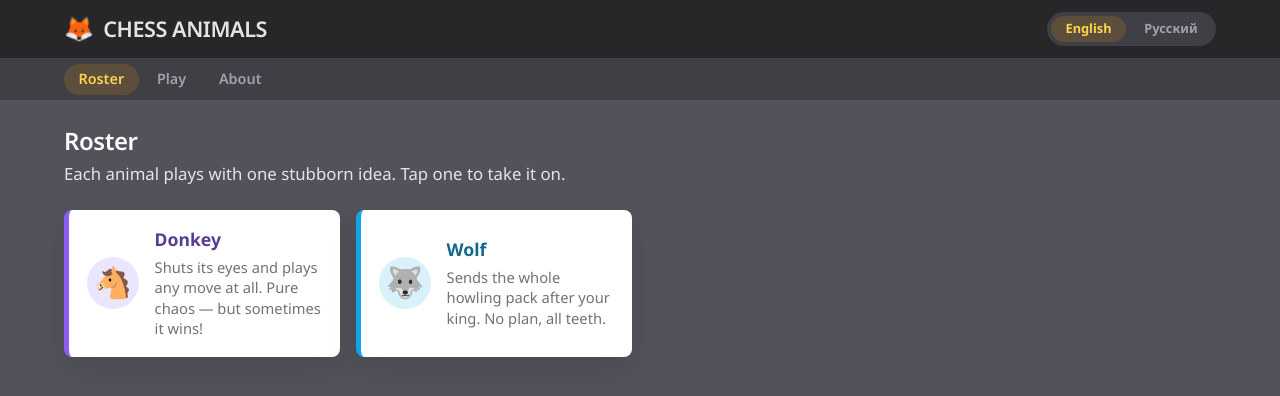
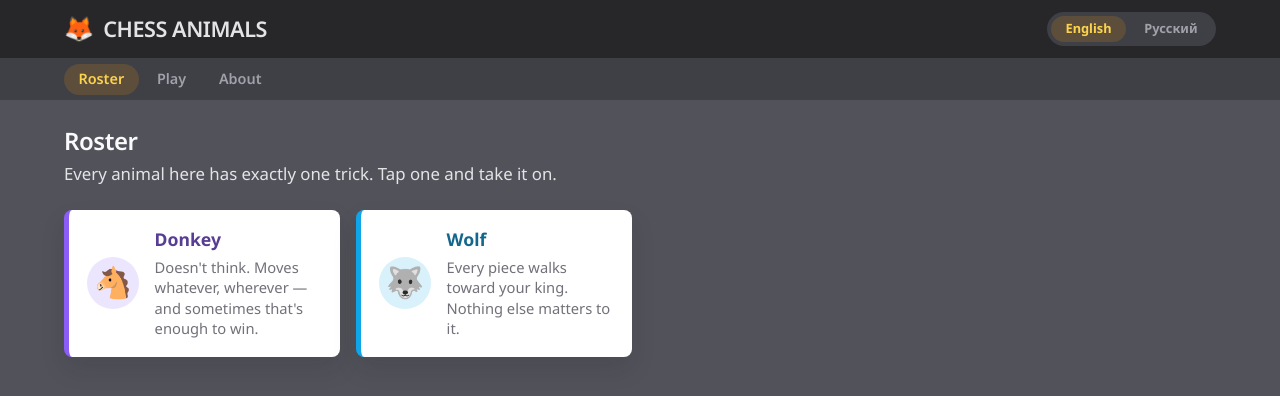
Before and after one commit to dragunovartem99/chess-animals, a Vue app: page /en/ in a window 1280 px wide. Shown: the top 396 px of the page. Built offline with nearby package versions, Linux system fonts and the light colour scheme; a web font is replaced by a local one.

Commit message:
copy: rewrite taglines, roster lead and bot blurbs; keep the lead on one line

```diff
--- a/src/locales/en/bots.ts
+++ b/src/locales/en/bots.ts
@@ -2,10 +2,10 @@ export default {
 	donkey: {
 		name: "Donkey",
 		description:
-			"Shuts its eyes and plays any move at all. Pure chaos — but sometimes it wins!",
+			"Doesn't think. Moves whatever, wherever — and sometimes that's enough to win.",
 	},
 	wolf: {
 		name: "Wolf",
-		description: "Sends the whole howling pack after your king. No plan, all teeth.",
+		description: "Every piece walks toward your king. Nothing else matters to it.",
 	},
 };
--- a/src/locales/en/index.ts
+++ b/src/locales/en/index.ts
@@ -4,7 +4,7 @@ import feature from "./feature";
 export default {
 	app: {
 		title: "Chess Animals",
-		tagline: "Chess bots with animal personalities, ranked in seconds",
+		tagline: "Every bot here is sure of one wrong thing about chess. Prove it wrong.",
 	},
 	nav: {
 		roster: "Roster",
@@ -22,12 +22,12 @@ export default {
 	},
 	bot: bots,
 	roster: {
-		lead: "Each animal plays with one stubborn idea. Tap one to take it on.",
+		lead: "Every animal here has exactly one trick. Tap one and take it on.",
 	},
 	game: {
 		breakdown: {
 			title: "What {name} sees",
-			absolute: "Positive numbers favour White. Points = Amount × Weight.",
+			absolute: "Plus is good for White, minus is good for Black. Points = Amount × Weight.",
 			total: "Total",
 			phase: "{phase}% endgame",
 			feature: "Parameter",
@@ -52,6 +52,6 @@ export default {
 	},
 	feature,
 	placeholder: {
-		notBuiltYet: "Not built yet.",
+		notBuiltYet: "Still building this one.",
 	},
 };
--- a/src/locales/ru/bots.ts
+++ b/src/locales/ru/bots.ts
@@ -1,10 +1,11 @@
 export default {
 	donkey: {
-		name: "Осёл",
-		description: "Зажмуривается и ходит куда попало. Сплошной хаос — но иногда побеждает!",
+		name: "Осел",
+		description:
+			"Не думает. Двигает что попало куда попало — и иногда этого хватает для победы.",
 	},
 	wolf: {
 		name: "Волк",
-		description: "Спускает на твоего короля всю стаю. Никакого плана, одни зубы.",
+		description: "Все фигуры идут к твоему королю. Больше его ничего не волнует.",
 	},
 };
--- a/src/locales/ru/index.ts
+++ b/src/locales/ru/index.ts
@@ -5,7 +5,7 @@ import feature from "./feature";
 const messages: Messages = {
 	app: {
 		title: "Шахматы с животными",
-		tagline: "Шахматные боты с характерами животных, ранжируемые за секунды",
+		tagline: "У каждого бота одна мысль про шахматы, и она неправильная. Обыграй его.",
 	},
 	nav: {
 		roster: "Зверинец",
@@ -23,12 +23,12 @@ const messages: Messages = {
 	},
 	bot: bots,
 	roster: {
-		lead: "У каждого зверя — одна упрямая идея игры. Нажми и сразись.",
+		lead: "У каждого зверя ровно один прием. Выбери и попробуй обыграть.",
 	},
 	game: {
 		breakdown: {
 			title: "Что видит {name}",
-			absolute: "Положительные числа — в пользу белых. Очки = Значение × Вес.",
+			absolute: "Плюс — хорошо для белых, минус — для черных. Очки = Значение × Вес.",
 			total: "Итого",
 			phase: "эндшпиль: {phase}%",
 			feature: "Параметр",
@@ -53,7 +53,7 @@ const messages: Messages = {
 	},
 	feature,
 	placeholder: {
-		notBuiltYet: "Ещё не готово.",
+		notBuiltYet: "Эту страницу еще строим.",
 	},
 };
 
--- a/src/modules/bots/components/RosterView.vue
+++ b/src/modules/bots/components/RosterView.vue
@@ -48,9 +48,11 @@ h1 {
 
 .lead {
 	margin: 0.25rem 0 0;
-	max-width: 34rem;
 	color: var(--color-neutral-lightest);
 	font-size: 1.05rem;
+	/* One line, never broken mid-sentence; scrolls rather than wraps if the viewport is too narrow. */
+	overflow-x: auto;
+	white-space: nowrap;
 }
 
 .grid {
```
